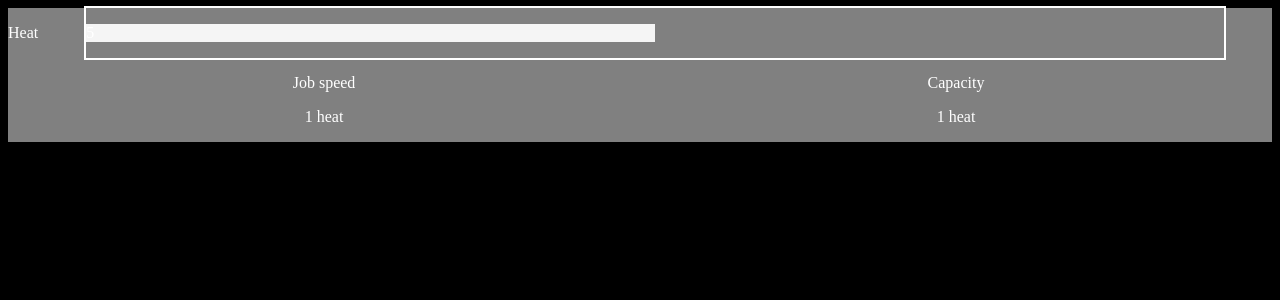
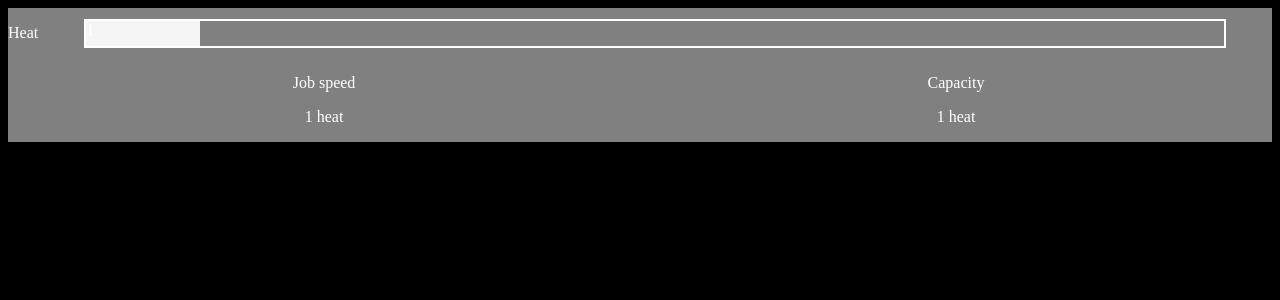
Before and after one commit to Argavyon/mechanical-automatrix, a React (Create React App) app: page / in a window 1280 px wide. Shown: the top 300 px of the page. Built offline with nearby package versions, Linux system fonts and the light colour scheme.

Commit message:
Fixed bar height

```diff
--- a/src/App.tsx
+++ b/src/App.tsx
@@ -1,6 +1,6 @@
-import Resource from "components/nonCombat/resources/Resource";
+import ResourceScreen from "components/nonCombat/resources/ResourceScreen";
 import React from "react";
-import { useDispatch, useSelector } from "react-redux";
+import { useSelector } from "react-redux";
 import IPlayer from "types/PlayerTypes";
 import { IResource } from "types/ResourceTypes";
 
@@ -14,17 +14,7 @@ const App: React.FC = () => {
   if (player.isInCombat === false) {
     return (
       <div className="container">
-        <Resource
-          name="Heat"
-          costPerItem={{ resource: "heat", amount: 0 }}
-          timeToMake={10}
-          timeToMakeCostToImprove={{ resource: "heat", amount: 2 }}
-          amountCurrent={5}
-          amountMax={10}
-          amountMaxCostToImprove={{ resource: "heat", amount: 2 }}
-          improvementCostExponent={1.5}
-          isUnlocked={true}
-        />
+        <ResourceScreen />
       </div>
     );
   }
--- a/src/components/nonCombat/resources/Resource.tsx
+++ b/src/components/nonCombat/resources/Resource.tsx
@@ -1,7 +1,7 @@
 import React from "react";
 import { IResource } from "types/ResourceTypes";
 
-import "styles/nonCombat/Resource.css";
+import "styles/nonCombat/resources/Resource.css";
 import ResourceButton from "./ResourceButton";
 import Bar from "components/utils/Bar";
 
--- /dev/null
+++ b/src/components/nonCombat/resources/ResourceScreen.tsx
@@ -0,0 +1,25 @@
+import React from "react";
+import Resource from "./Resource";
+import "styles/nonCombat/ResourceScreen.css";
+
+type Props = {};
+
+const ResourceScreen = (props: Props) => {
+  return (
+    <div className="resourceScreen">
+      <Resource
+        name="Heat"
+        costPerItem={{ resource: "heat", amount: 0 }}
+        timeToMake={10}
+        timeToMakeCostToImprove={{ resource: "heat", amount: 2 }}
+        amountCurrent={1}
+        amountMax={10}
+        amountMaxCostToImprove={{ resource: "heat", amount: 2 }}
+        improvementCostExponent={1.5}
+        isUnlocked={true}
+      />
+    </div>
+  );
+};
+
+export default ResourceScreen;
--- /dev/null
+++ b/src/styles/nonCombat/NonCombat.css
@@ -0,0 +1,5 @@
+.nonCombat {
+  display: flex;
+  flex-direction: column;
+  height: 100vh;
+}
--- /dev/null
+++ b/src/styles/nonCombat/ResourceScreen.css
@@ -0,0 +1,5 @@
+.resourceScreen {
+  display: flex;
+  flex-direction: column;
+  height: 100vh;
+}
--- a/src/styles/utils/Bar.css
+++ b/src/styles/utils/Bar.css
@@ -10,5 +10,5 @@
 }
 .barContainer > .innerBar {
   width: 100%;
-  height: auto;
+  height: 100%;
 }
```
Also changed, not shown: src/components/nonCombat/NonCombat.tsx (added, +14 -0 lines), src/styles/nonCombat/resources/Resource.css (renamed from src/styles/nonCombat/Resource.css).
